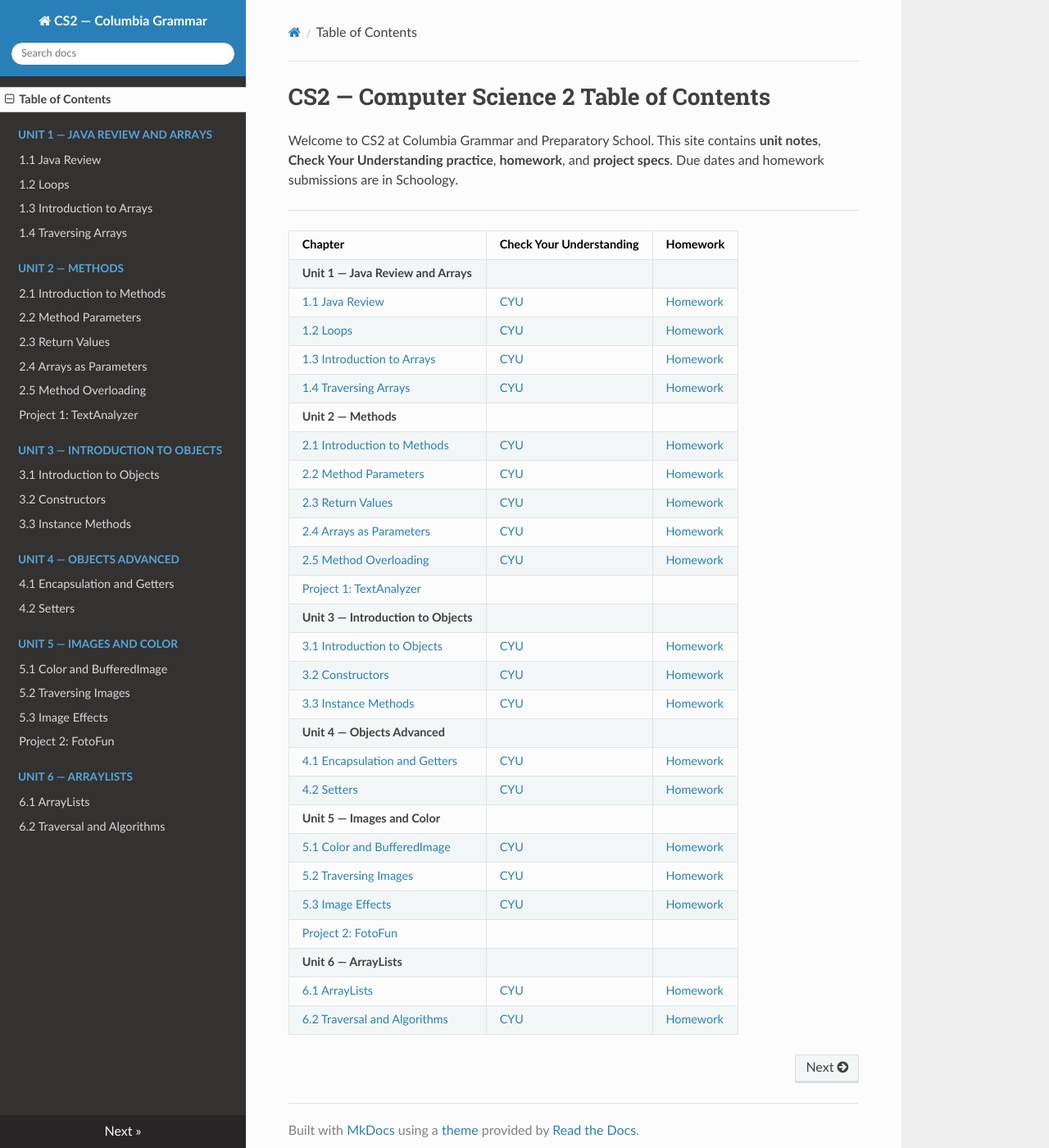
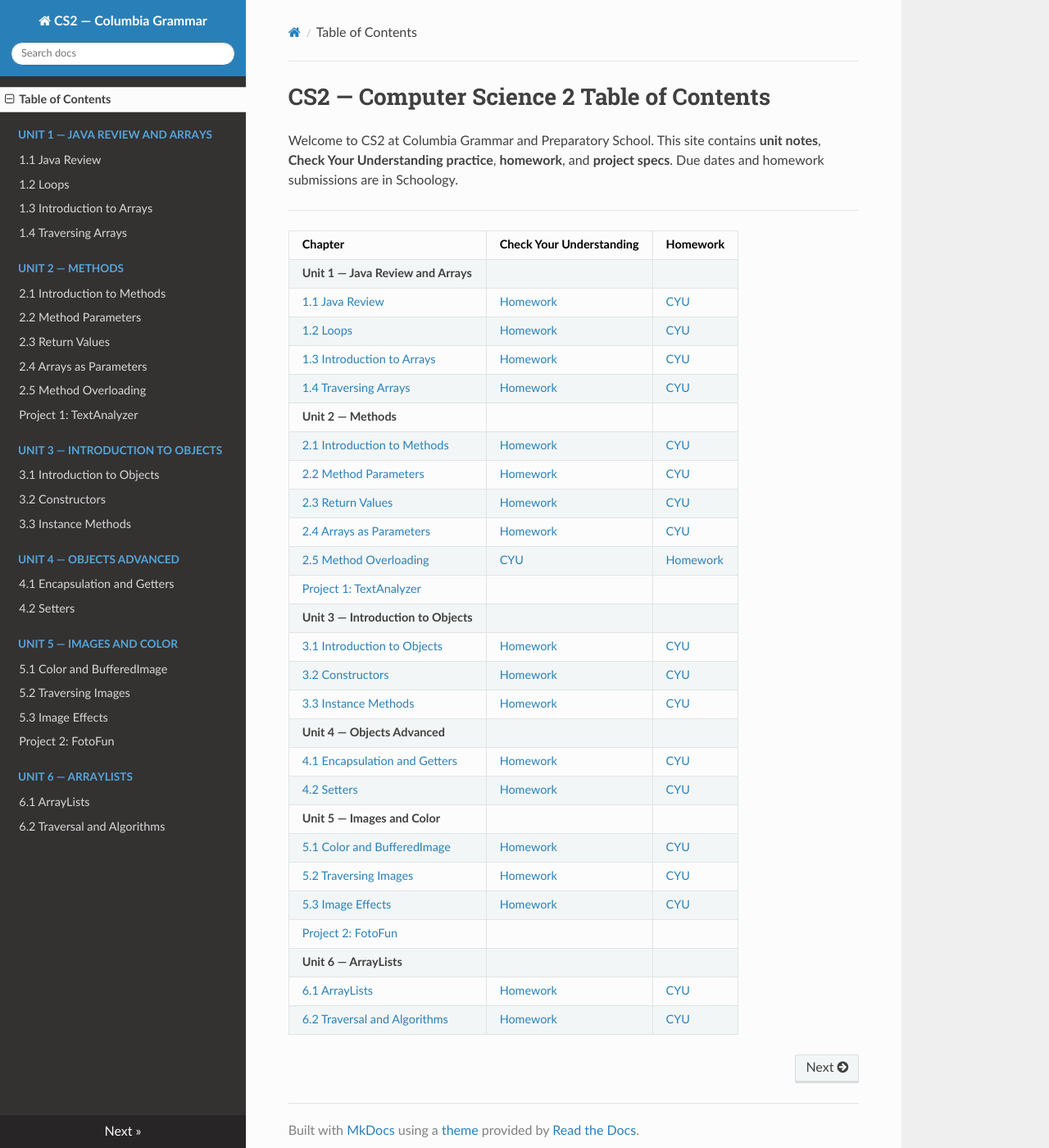
Before and after one commit to kjergens/cs2-site, an MkDocs documentation site: the page built from docs/index.md, in a window 1280 px wide and 1400 px high. Shown: the whole window at 82% size. Built offline with MkDocs 1.6.1, drawn with Linux system fonts in a browser that asks for light colours; nearby versions of some CDN libraries.

Commit message:
swapped CYU and HW cols

```diff
--- a/docs/index.md
+++ b/docs/index.md
@@ -7,29 +7,29 @@
 | Chapter | Check Your Understanding | Homework |
 |---|---|---|
 | **Unit 1 — Java Review and Arrays**| | |
-| [1.1 Java Review](unit1/notes_01_java_review.md) | [CYU](unit1/notes_01_java_review.md#check-your-understanding) | [Homework](unit1/notes_01_java_review.md#homework-1-java-review) |
-| [1.2 Loops](unit1/notes_02_loops.md) | [CYU](unit1/notes_02_loops.md#check-your-understanding) | [Homework](unit1/notes_02_loops.md#homework-2-loops-review) |
-| [1.3 Introduction to Arrays](unit1/notes_03_arrays.md) | [CYU](unit1/notes_03_arrays.md#check-your-understanding) | [Homework](unit1/notes_03_arrays.md#homework-3-arrays) |
-| [1.4 Traversing Arrays](unit1/notes_04_traversing_arrays.md) | [CYU](unit1/notes_04_traversing_arrays.md#check-your-understanding) | [Homework](unit1/notes_04_traversing_arrays.md#homework-4-arrays-and-loops) |
+| [1.1 Java Review](unit1/notes_01_java_review.md) | [Homework](unit1/notes_01_java_review.md#homework-1-java-review) | [CYU](unit1/notes_01_java_review.md#check-your-understanding) |
+| [1.2 Loops](unit1/notes_02_loops.md) | [Homework](unit1/notes_02_loops.md#homework-2-loops-review) | [CYU](unit1/notes_02_loops.md#check-your-understanding) |
+| [1.3 Introduction to Arrays](unit1/notes_03_arrays.md) | [Homework](unit1/notes_03_arrays.md#homework-3-arrays) | [CYU](unit1/notes_03_arrays.md#check-your-understanding) |
+| [1.4 Traversing Arrays](unit1/notes_04_traversing_arrays.md) | [Homework](unit1/notes_04_traversing_arrays.md#homework-4-arrays-and-loops) | [CYU](unit1/notes_04_traversing_arrays.md#check-your-understanding) |
 | **Unit 2 — Methods** | | |
-| [2.1 Introduction to Methods](unit2/notes_01_methods.md) | [CYU](unit2/notes_01_methods.md#check-your-understanding) | [Homework](unit2/notes_01_methods.md#homework-5-introduction-to-methods) |
-| [2.2 Method Parameters](unit2/notes_02_method_parameters.md) | [CYU](unit2/notes_02_method_parameters.md#check-your-understanding) | [Homework](unit2/notes_02_method_parameters.md#homework-6-method-parameters) |
-| [2.3 Return Values](unit2/notes_03_return_values.md) | [CYU](unit2/notes_03_return_values.md#check-your-understanding) | [Homework](unit2/notes_03_return_values.md#homework-7-return-values) |
-| [2.4 Arrays as Parameters](unit2/notes_04_arrays_as_parameters.md) | [CYU](unit2/notes_04_arrays_as_parameters.md#check-your-understanding) | [Homework](unit2/notes_04_arrays_as_parameters.md#homework-8-arrays-as-parameters) |
+| [2.1 Introduction to Methods](unit2/notes_01_methods.md) | [Homework](unit2/notes_01_methods.md#homework-5-introduction-to-methods) | [CYU](unit2/notes_01_methods.md#check-your-understanding) |
+| [2.2 Method Parameters](unit2/notes_02_method_parameters.md) | [Homework](unit2/notes_02_method_parameters.md#homework-6-method-parameters) | [CYU](unit2/notes_02_method_parameters.md#check-your-understanding) |
+| [2.3 Return Values](unit2/notes_03_return_values.md) | [Homework](unit2/notes_03_return_values.md#homework-7-return-values) | [CYU](unit2/notes_03_return_values.md#check-your-understanding) |
+| [2.4 Arrays as Parameters](unit2/notes_04_arrays_as_parameters.md) | [Homework](unit2/notes_04_arrays_as_parameters.md#homework-8-arrays-as-parameters) | [CYU](unit2/notes_04_arrays_as_parameters.md#check-your-understanding) |
 | [2.5 Method Overloading](unit2/notes_05_method_overloading.md) | [CYU](unit2/notes_05_method_overloading.md#check-your-understanding) | [Homework](unit2/notes_05_method_overloading.md#homework-9-method-overloading) |
 | [Project 1: TextAnalyzer](unit2/project1.md) | | |
 | **Unit 3 — Introduction to Objects**| | |
-| [3.1 Introduction to Objects](unit3/notes_01_intro_to_objects.md) | [CYU](unit3/notes_01_intro_to_objects.md#check-your-understanding) | [Homework](unit3/notes_01_intro_to_objects.md#homework-10-introduction-to-objects) |
-| [3.2 Constructors](unit3/notes_02_constructors.md) | [CYU](unit3/notes_02_constructors.md#check-your-understanding) | [Homework](unit3/notes_02_constructors.md#homework-11-constructors) |
-| [3.3 Instance Methods](unit3/notes_03_instance_methods.md) | [CYU](unit3/notes_03_instance_methods.md#check-your-understanding) | [Homework](unit3/notes_03_instance_methods.md#homework-12-instance-methods) |
+| [3.1 Introduction to Objects](unit3/notes_01_intro_to_objects.md) | [Homework](unit3/notes_01_intro_to_objects.md#homework-10-introduction-to-objects) | [CYU](unit3/notes_01_intro_to_objects.md#check-your-understanding) |
+| [3.2 Constructors](unit3/notes_02_constructors.md) | [Homework](unit3/notes_02_constructors.md#homework-11-constructors) | [CYU](unit3/notes_02_constructors.md#check-your-understanding) |
+| [3.3 Instance Methods](unit3/notes_03_instance_methods.md) | [Homework](unit3/notes_03_instance_methods.md#homework-12-instance-methods) | [CYU](unit3/notes_03_instance_methods.md#check-your-understanding) |
 | **Unit 4 — Objects Advanced**| | |
-| [4.1 Encapsulation and Getters](unit4/notes_01_encapsulation.md) | [CYU](unit4/notes_01_encapsulation.md#check-your-understanding) | [Homework](unit4/notes_01_encapsulation.md#homework-13-private-fields-and-getters) |
-| [4.2 Setters](unit4/notes_02_getters_setters.md) | [CYU](unit4/notes_02_getters_setters.md#check-your-understanding) | [Homework](unit4/notes_02_getters_setters.md#homework-14-setters) |
+| [4.1 Encapsulation and Getters](unit4/notes_01_encapsulation.md) | [Homework](unit4/notes_01_encapsulation.md#homework-13-private-fields-and-getters) | [CYU](unit4/notes_01_encapsulation.md#check-your-understanding) |
+| [4.2 Setters](unit4/notes_02_getters_setters.md) | [Homework](unit4/notes_02_getters_setters.md#homework-14-setters) | [CYU](unit4/notes_02_getters_setters.md#check-your-understanding) |
 | **Unit 5 — Images and Color**| | |
-| [5.1 Color and BufferedImage](unit5/notes_01_color_and_bufferedimage.md) | [CYU](unit5/notes_01_color_and_bufferedimage.md#check-your-understanding) | [Homework](unit5/notes_01_color_and_bufferedimage.md#homework-15-color-and-images) |
-| [5.2 Traversing Images](unit5/notes_02_traversing_images.md) | [CYU](unit5/notes_02_traversing_images.md#check-your-understanding) | [Homework](unit5/notes_02_traversing_images.md#homework-16-traversing-a-bufferedimage) |
-| [5.3 Image Effects](unit5/notes_03_image_effects.md) | [CYU](unit5/notes_03_image_effects.md#check-your-understanding) | [Homework](unit5/notes_03_image_effects.md#homework-17-image-transformation-brightness) |
+| [5.1 Color and BufferedImage](unit5/notes_01_color_and_bufferedimage.md) |[Homework](unit5/notes_01_color_and_bufferedimage.md#homework-15-color-and-images) | [CYU](unit5/notes_01_color_and_bufferedimage.md#check-your-understanding) |
+| [5.2 Traversing Images](unit5/notes_02_traversing_images.md) | [Homework](unit5/notes_02_traversing_images.md#homework-16-traversing-a-bufferedimage) | [CYU](unit5/notes_02_traversing_images.md#check-your-understanding)  |
+| [5.3 Image Effects](unit5/notes_03_image_effects.md) | [Homework](unit5/notes_03_image_effects.md#homework-17-image-transformation-brightness) | [CYU](unit5/notes_03_image_effects.md#check-your-understanding) |
 | [Project 2: FotoFun](unit5/project2.md) | | |
 | **Unit 6 — ArrayLists**| | |
-| [6.1 ArrayLists](unit6/notes_01_arraylists.md) | [CYU](unit6/notes_01_arraylists.md#check-your-understanding) | [Homework](unit6/notes_01_arraylists.md#homework-18-arraylists) |
-| [6.2 Traversal and Algorithms](unit6/notes_02_arraylist_traversal.md) | [CYU](unit6/notes_02_arraylist_traversal.md#check-your-understanding) | [Homework](unit6/notes_02_arraylist_traversal.md#homework-19-arraylists-and-loops) |
+| [6.1 ArrayLists](unit6/notes_01_arraylists.md) | [Homework](unit6/notes_01_arraylists.md#homework-18-arraylists) | [CYU](unit6/notes_01_arraylists.md#check-your-understanding) |
+| [6.2 Traversal and Algorithms](unit6/notes_02_arraylist_traversal.md) | [Homework](unit6/notes_02_arraylist_traversal.md#homework-19-arraylists-and-loops) | [CYU](unit6/notes_02_arraylist_traversal.md#check-your-understanding) |
```
